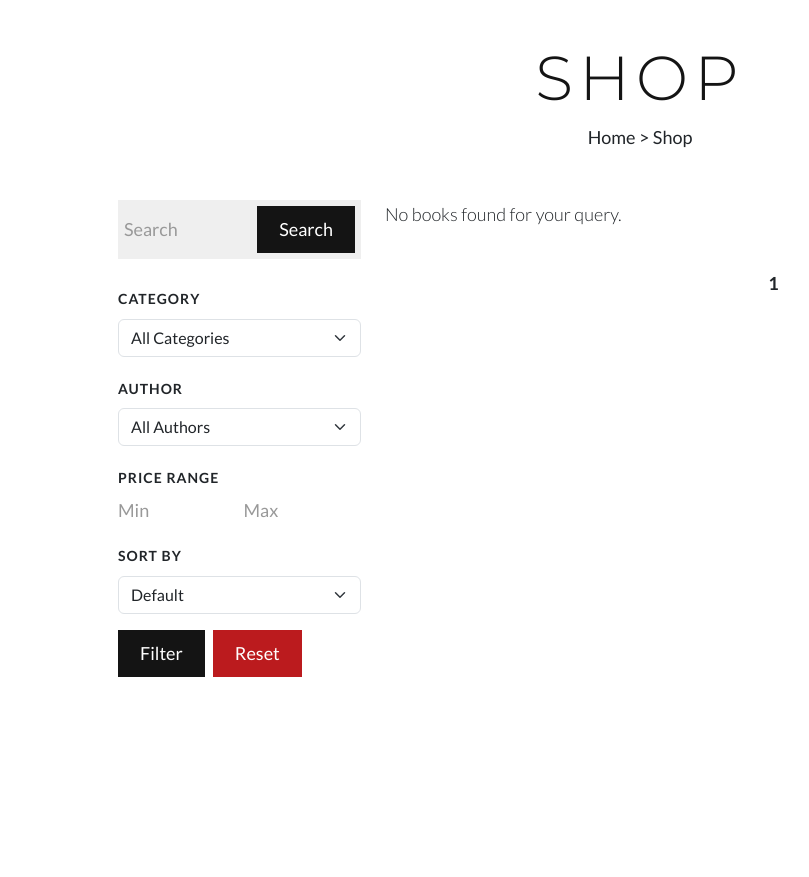
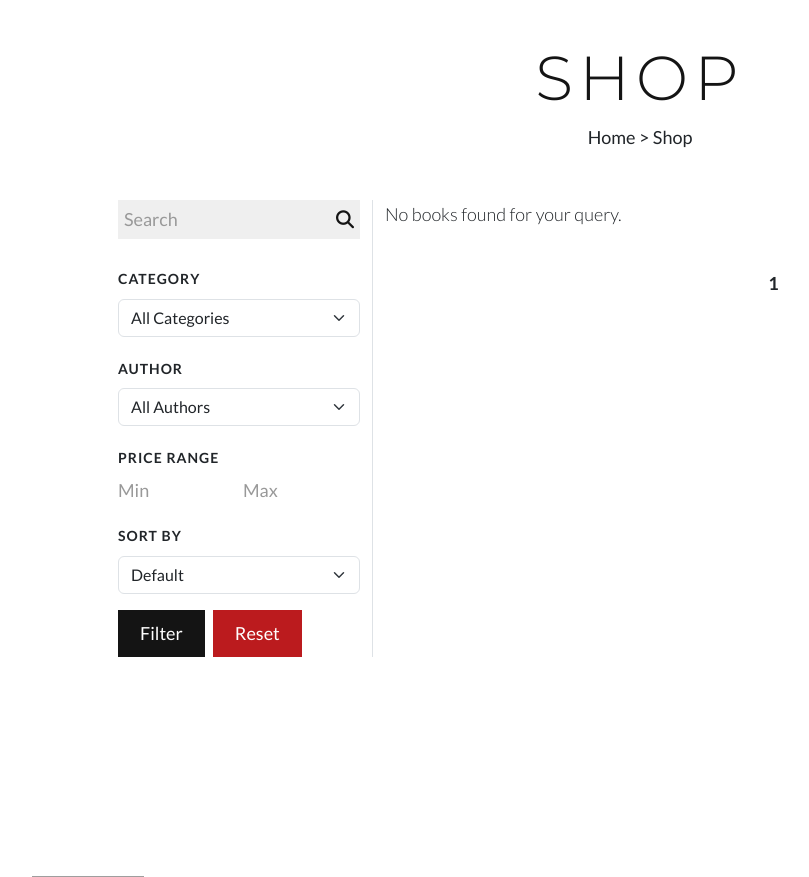
Before and after one commit to Abdu-Ahmed/Bookstore-NEW, a PHP site: page /app/Views/books/index.php in a window 1280 px wide. Shown: the part 145-1022 px from the top of the page, without its empty margins (0-809 px from the left). Run offline with PHP 8.4, Linux system fonts and the light colour scheme; some libraries are stand-ins or nearby versions; grey boxes are pictures that could not be loaded.

Commit message:
Update index.php with newer ver

```diff
--- a/app/Views/books/index.php
+++ b/app/Views/books/index.php
@@ -78,14 +78,16 @@ $buildUrl = static function (array $overrides = []) use ($escape, $base) : strin
     <div class="container p-5">
         <div class="row">
             <!-- Sidebar / Filters -->
-            <aside class="col-md-3">
+            <aside class="col-md-3 border-end">
                 <div class="sidebar">
                     <div class="widget-search-bar mb-4">
                         <form method="GET" action="<?= $escape(rtrim($base, '/') . '/books') ?>">
                             <div class="input-group">
                                 <input name="search" class="form-control" type="search" placeholder="Search"
                                        value="<?= $escape($keyword) ?>">
-                                <button type="submit" class="btn btn-dark">Search</button>
+                                                                    <button type="submit" class="btn btn-link p-0 border-0" aria-label="Search">
+                                        <i class="fas fa-search" aria-hidden="true"></i>
+                                    </button>
                             </div>
                         </form>
                     </div>
@@ -175,7 +177,7 @@ $buildUrl = static function (array $overrides = []) use ($escape, $base) : strin
                                             <?php if ($isLoggedIn): ?>
                                                 <form action="<?= $escape(rtrim($base, '/') . '/cart/add/' . (string)$id) ?>" method="POST" class="d-inline">
                                                     <input type="hidden" name="quantity" value="1">
-                                                    <button type="submit" class="btn btn-dark btn-sm">Add to cart</button>
+                                                    <button type="submit" class="btn">Add to cart</button>
                                                 </form>
                                             <?php else: ?>
                                                 <a href="<?= $escape(rtrim($base, '/') . '/login') ?>" class="btn btn-dark btn-sm">Log in to buy</a>
```
